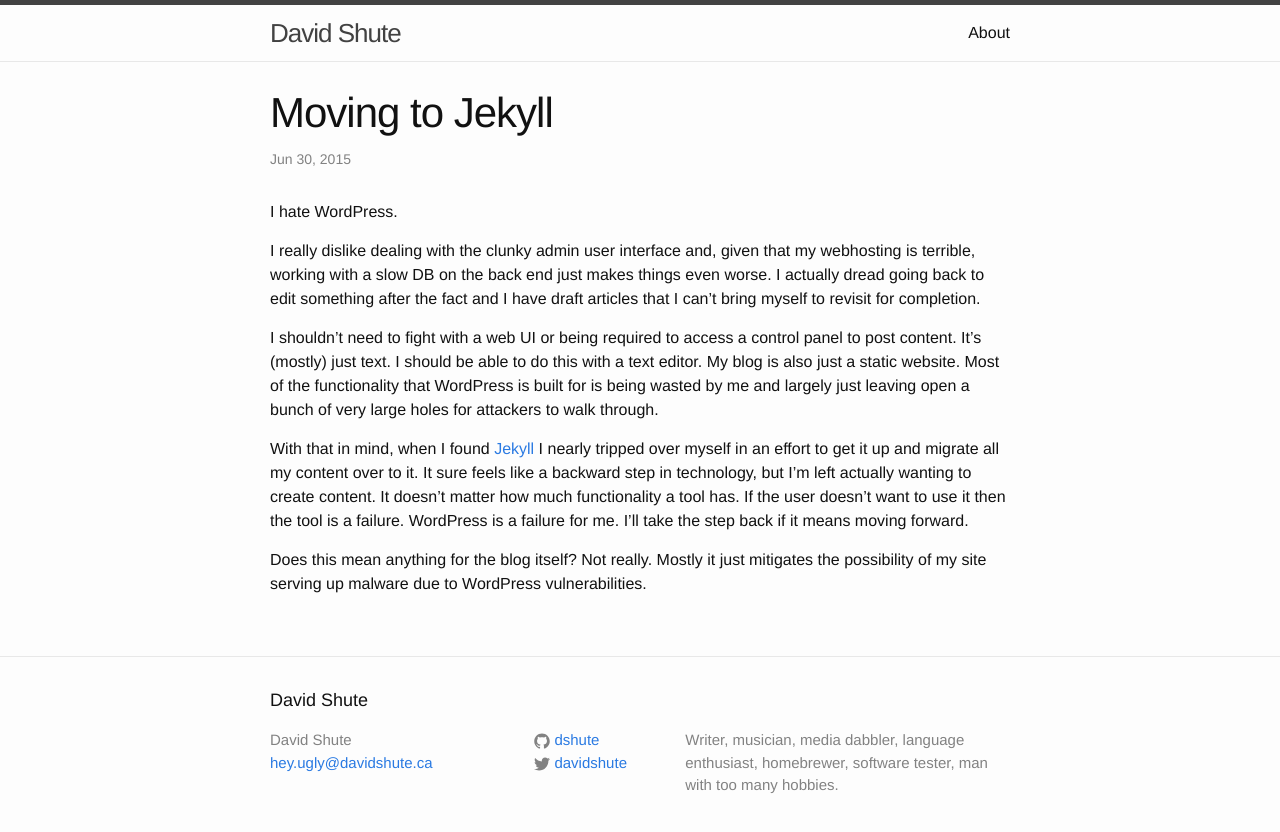
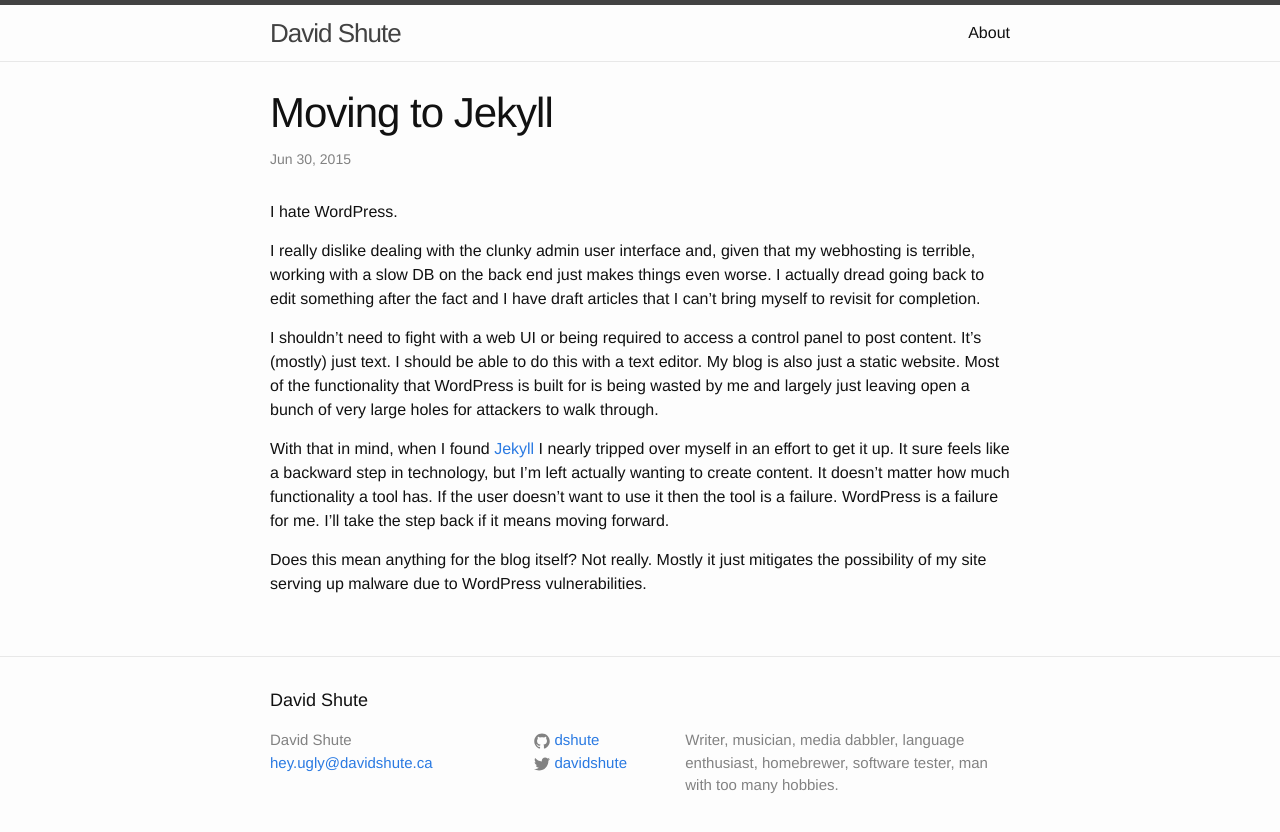
Before and after one commit to dshute/dshute.github.io, a Jekyll site: the page built from _posts/2015-06-30-moving-to-jekyll.markdown, in a window 1280 px wide. Shown: the top 832 px of the page. Built offline with Jekyll 4.4.1, drawn with Linux system fonts in a browser that asks for light colours.

Commit message:
minor article rev to reflect reality

```diff
--- a/_posts/2015-06-30-moving-to-jekyll.markdown
+++ b/_posts/2015-06-30-moving-to-jekyll.markdown
@@ -11,6 +11,6 @@
 
 I shouldn't need to fight with a web UI or being required to access a control panel to post content. It's (mostly) just text. I should be able to do this with a text editor. My blog is also just a static website. Most of the functionality that WordPress is built for is being wasted by me and largely just leaving open a bunch of very large holes for attackers to walk through.
 
-With that in mind, when I found [Jekyll](http://jekyllrb.com/) I nearly tripped over myself in an effort to get it up and migrate all my content over to it. It sure feels like a backward step in technology, but I'm left actually wanting to create content. It doesn't matter how much functionality a tool has. If the user doesn't want to use it then the tool is a failure. WordPress is a failure for me. I'll take the step back if it means moving forward.
+With that in mind, when I found [Jekyll](http://jekyllrb.com/) I nearly tripped over myself in an effort to get it up. It sure feels like a backward step in technology, but I'm left actually wanting to create content. It doesn't matter how much functionality a tool has. If the user doesn't want to use it then the tool is a failure. WordPress is a failure for me. I'll take the step back if it means moving forward.
 
 Does this mean anything for the blog itself? Not really. Mostly it just mitigates the possibility of my site serving up malware due to WordPress vulnerabilities.
```
